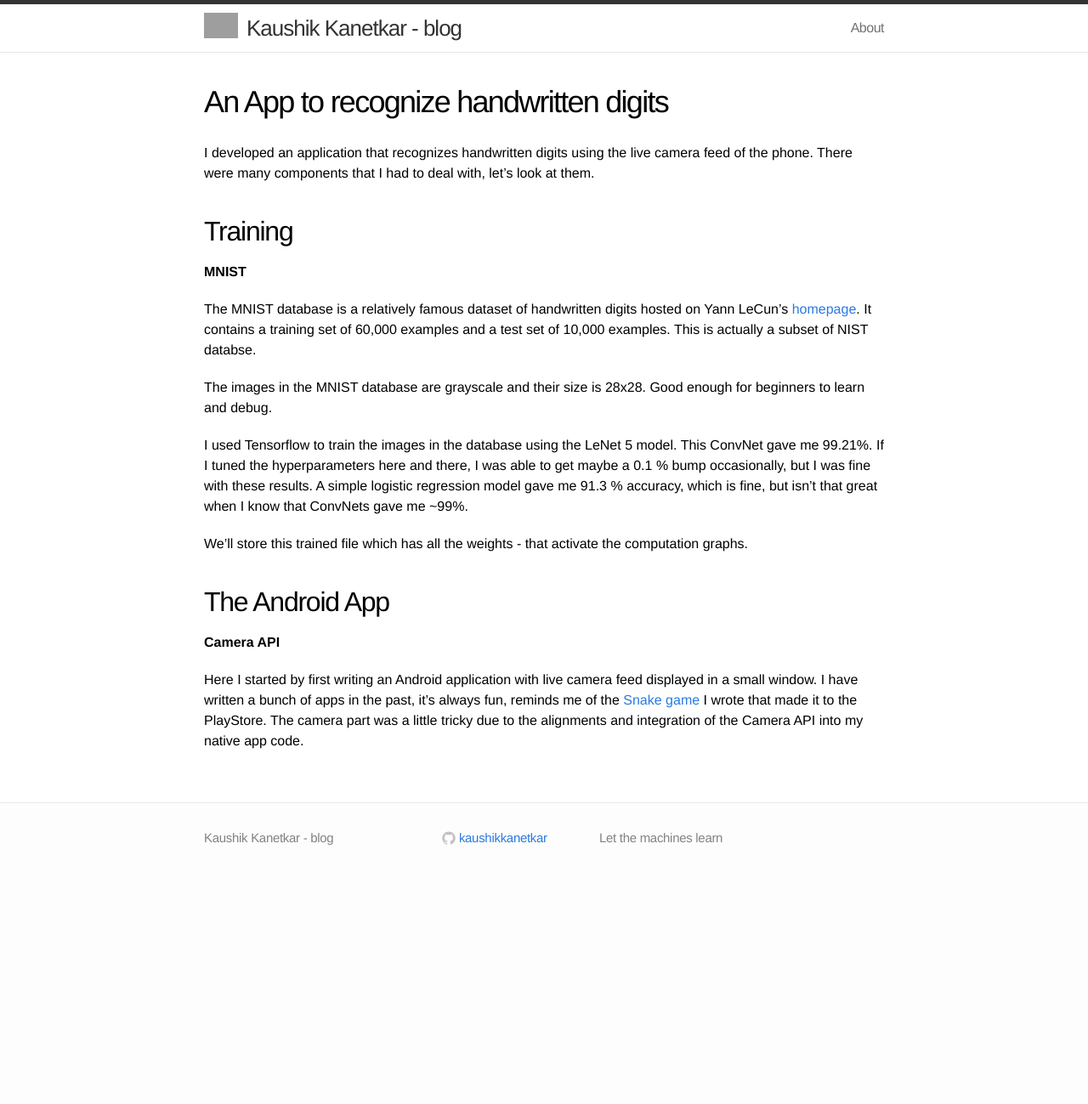
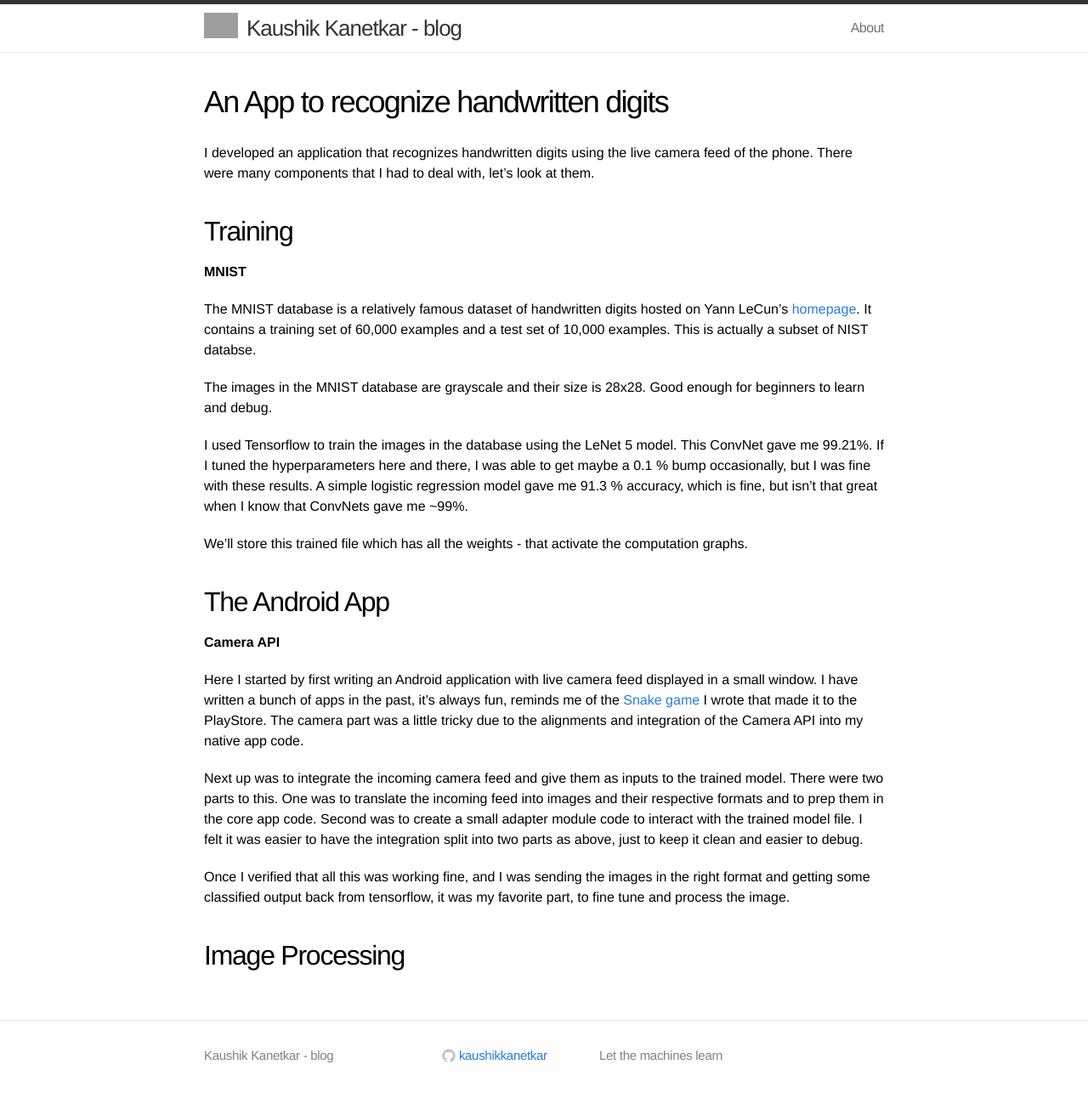
Before and after one commit to kaushikkanetkar/kaushikkanetkar.github.io, a Jekyll site: the page built from _posts/2017-09-25-tensorflow-app-mnist.markdown, in a window 1280 px wide. Shown: the whole page at 85% size. Built offline with Jekyll 4.4.1, drawn with Linux system fonts in a browser that asks for light colours; before the commit the page ends 1043 px from its top, so only the background shows below that; grey boxes are pictures that could not be loaded.

Commit message:
part two

```diff
--- a/_posts/2017-09-25-tensorflow-app-mnist.markdown
+++ b/_posts/2017-09-25-tensorflow-app-mnist.markdown
@@ -28,3 +28,9 @@ We'll store this trained file which has all the weights - that activate the comp
 **Camera API**
 
 Here I started by first writing an Android application with live camera feed displayed in a small window. I have written a bunch of apps in the past, it's always fun, reminds me of the [Snake game](https://goo.gl/UJRkrp) I wrote that made it to the PlayStore. The camera part was a little tricky due to the alignments and integration of the Camera API into my native app code.
+
+Next up was to integrate the incoming camera feed and give them as inputs to the trained model. There were two parts to this. One was to translate the incoming feed into images and their respective formats and to prep them in the core app code. Second was to create a small adapter module code to interact with the trained model file. I felt it was easier to have the integration split into two parts as above, just to keep it clean and easier to debug.
+
+Once I verified that all this was working fine, and I was sending the images in the right format and getting some classified output back from tensorflow, it was my favorite part, to fine tune and process the image.
+
+## Image Processing
```
